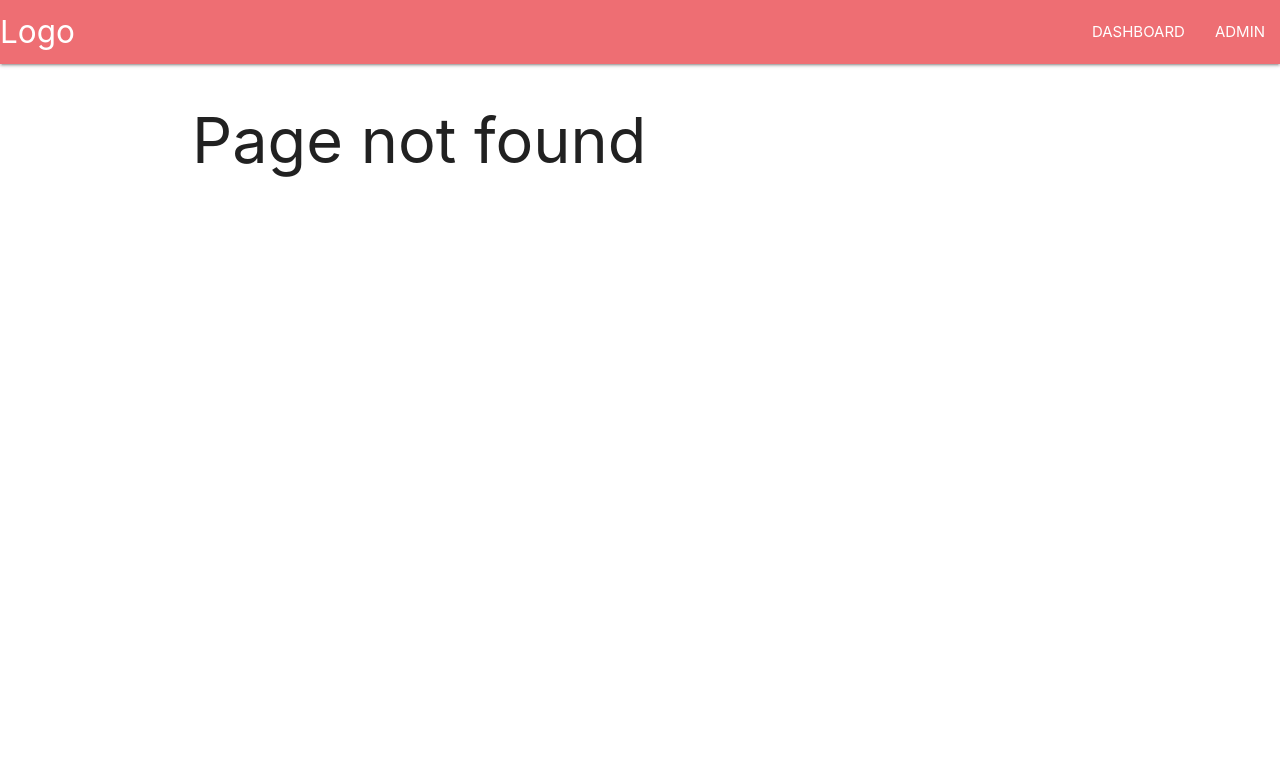
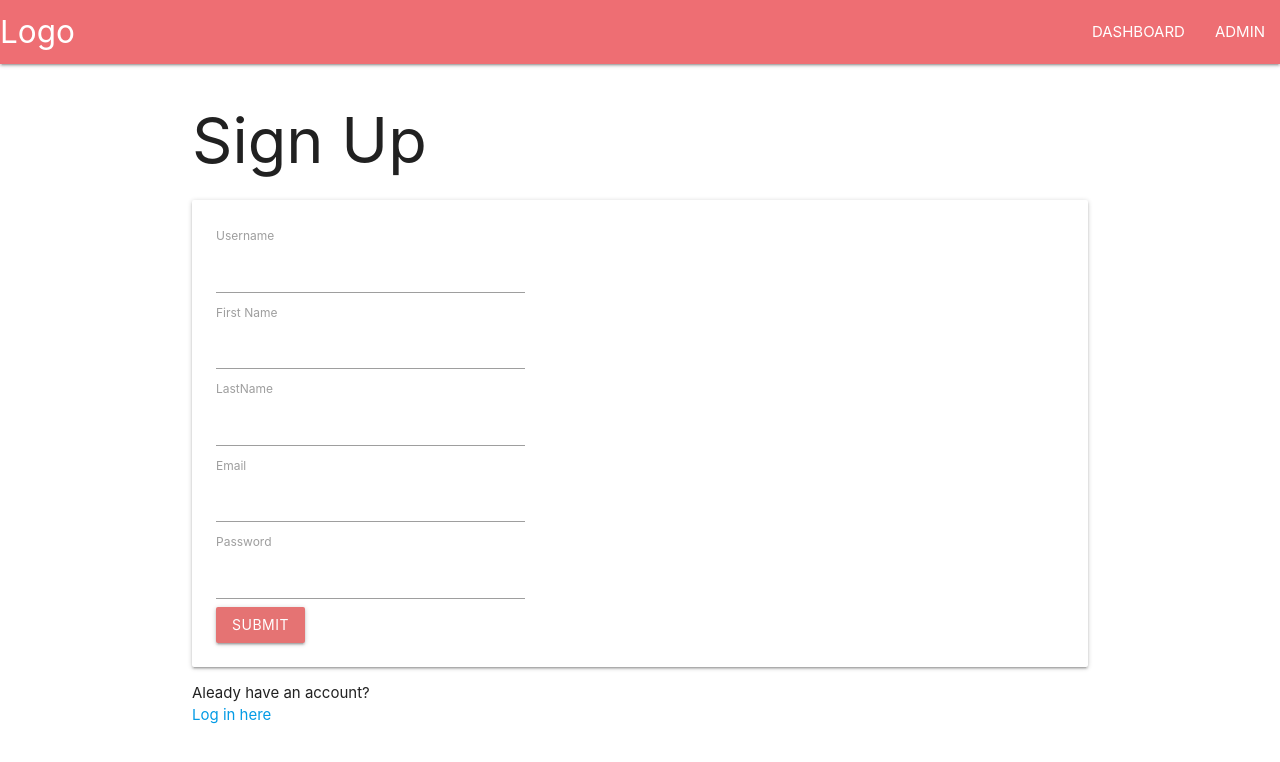
Before and after one commit to GraceFrank/security-in-reaact-apps, a React (Create React App) app: page /signup in a window 1280 px wide. Before the commit this address had no page. Shown: the top 762 px of the page. Built offline with nearby package versions, Linux system fonts and the light colour scheme.

Commit message:
added link to sing in

```diff
--- a/src/App.js
+++ b/src/App.js
@@ -1,6 +1,7 @@
 import React, { useState, lazy, Suspense } from "react";
 import { BrowserRouter as Router, Link, Route, Switch } from "react-router-dom";
 import Login from "./Login";
+import SignUp from "./Signup";
 
 import { AuthContext } from "./AuthContext";
 import ProtectedRoute from "./ProtectedRoute";
@@ -54,7 +55,9 @@ function App() {
         </nav>
         <Suspense fallback={<p>Loading...</p>}>
           <Switch>
+            <Route exact path="/signup" component={SignUp} />
             <Route exact path="/" component={Login} />
+
             <ProtectedRoute
               path="/dashboard"
               component={Dashboard}
--- a/src/Dashboard.js
+++ b/src/Dashboard.js
@@ -5,15 +5,23 @@ function Dashboard() {
   const [loading, setLoading] = useState(false);
   const [docs, setDocs] = useState([]);
 
-  useEffect(() => {
+  const fetchDocuments = () => {
     setLoading(true);
     axiosInstance
       .get("documents/?page=1&limit=10")
       .then((response) => {
         setLoading(false);
-        setDocs(response.data);
+        setDocs(response.data.payload);
       })
       .catch((err) => console.log("Error", err));
+  };
+
+  const createDoc = (document) => {
+    axiosInstance.post("documents");
+  };
+
+  useEffect(() => {
+    fetchDocuments();
   }, []);
 
   return (
--- a/src/Login.js
+++ b/src/Login.js
@@ -20,12 +20,11 @@ function Login(props) {
       .then((res) => {
         setSubmitting(false);
         if (!res.status === 200) throw new Error();
-        setAuthUser(res.data);
+        setAuthUser(res.data.payload);
         props.history.push("/dashboard");
       })
       .catch((err) => {
         setSubmitting(false);
-        console.log("Errorrrrrrrrrr", err);
         setError("Email or password is incorrect");
       });
   };
@@ -68,6 +67,10 @@ function Login(props) {
           </form>
         </div>
       </div>
+      <p>
+        Don't have an account? <br />
+        <a href="/signup">Signup here</a>
+      </p>
     </div>
   );
 }
--- a/src/ProtectedRoute.js
+++ b/src/ProtectedRoute.js
@@ -5,8 +5,8 @@ import { AuthContext } from "./AuthContext";
 function ProtectedRoute({ component: Component, requiredRoles, ...rest }) {
   const authContext = useContext(AuthContext);
   const { user } = authContext;
-  const isAuthenticated = user ? user["Authorization"] : false;
-  const isAuthorized = user ? requiredRoles.includes(user.data.role) : false;
+  const isAuthenticated = user ? user["token"] : false;
+  const isAuthorized = user ? requiredRoles.includes(user.role) : false;
 
   return (
     <Route
--- /dev/null
+++ b/src/Signup.js
@@ -0,0 +1,189 @@
+import axios from "axios";
+import React, { useState } from "react";
+import { validateSignUpForm } from "./validators";
+const url = "http://localhost:4000/api/users";
+
+const SignUp = (props) => {
+  const [user, setUser] = useState({
+    username: "",
+    email: "",
+    password: "",
+    firstName: "",
+    lastName: "",
+  });
+  const [errors, setErrors] = useState({});
+  const [submitting, setSubmitting] = useState(false);
+  const [formError, setFormError] = useState("");
+
+  const handleChange = (event) => {
+    const { id, value } = event.target;
+    const updatedUser = { ...user };
+    updatedUser[id] = value;
+    setUser(updatedUser);
+  };
+
+  const handleSubmit = (e) => {
+    e.preventDefault();
+    setSubmitting(true);
+    const { isFormValid, errors } = validateSignUpForm(user);
+    if (!isFormValid) {
+      setSubmitting(false);
+      setErrors(errors);
+    } else {
+      const data = {
+        name: {
+          first: user.firstName,
+          last: user.lastName,
+        },
+        userName: user.username,
+        email: user.email,
+        password: user.password,
+      };
+      axios({
+        method: "post",
+        headers: {
+          "Content-Type": "application/json",
+        },
+        url,
+        data,
+      })
+        .then((res) => {
+          setSubmitting(false);
+          if (!res.status === 201) throw new Error();
+          props.history.push("/");
+        })
+        .catch((err) => {
+          setSubmitting(false);
+          setFormError("Username or Email already in use");
+        });
+    }
+  };
+
+  return (
+    <div className="container">
+      <h1>Sign Up</h1>
+      <div className="card horizontal">
+        <div className="card-content">
+          <form onSubmit={handleSubmit}>
+            <div>
+              <label htmlFor="username">
+                Username
+                <input
+                  name="username"
+                  id="username"
+                  type="text"
+                  value={user.username}
+                  onChange={handleChange}
+                />
+              </label>
+              {errors.username && (
+                <span className="helper-text red-text">{errors.username}</span>
+              )}
+            </div>
+
+            <div>
+              <label htmlFor="firstName">
+                First Name
+                <input
+                  name="firstName"
+                  id="firstName"
+                  value={user.firstName}
+                  onChange={handleChange}
+                />
+                {errors.firstName && (
+                  <span
+                    className="helper-text red-text"
+                    data-error="wrong"
+                    data-success="right"
+                  >
+                    {errors.firstName}
+                  </span>
+                )}
+              </label>
+            </div>
+
+            <div>
+              <label htmlFor="lastName">
+                LastName
+                <input
+                  name="lastName"
+                  id="lastName"
+                  value={user.lastName}
+                  onChange={handleChange}
+                />
+                {errors.lastName && (
+                  <span
+                    className="helper-text red-text"
+                    data-error="wrong"
+                    data-success="right"
+                  >
+                    {errors.lastName}
+                  </span>
+                )}
+              </label>
+            </div>
+
+            <div>
+              <label htmlFor="email">
+                Email
+                <input
+                  id="email"
+                  name="email"
+                  value={user.email}
+                  onChange={handleChange}
+                />
+                {errors.email && (
+                  <span
+                    className="helper-text red-text"
+                    data-error="wrong"
+                    data-success="right"
+                  >
+                    {errors.email}
+                  </span>
+                )}
+              </label>
+            </div>
+
+            <div>
+              <label htmlFor="password">
+                Password
+                <input
+                  type="password"
+                  id="password"
+                  name="password"
+                  value={user.password}
+                  onChange={handleChange}
+                />
+                {errors.password && (
+                  <span
+                    className="helper-text red-text red"
+                    data-error="wrong"
+                    data-success="right"
+                  >
+                    {errors.password}
+                  </span>
+                )}
+              </label>
+            </div>
+
+            <button
+              className="btn red waves-light lighten-2"
+              disabled={submitting}
+              type="submit"
+            >
+              {submitting ? "Loading..." : "Submit"}
+            </button>
+            {formError && <p>{formError} </p>}
+          </form>
+        </div>
+      </div>
+
+      <p>
+        Aleady have an account? <br />
+        <a href="/">Log in here</a>
+      </p>
+    </div>
+  );
+};
+
+export default SignUp;
--- a/src/authAxios.js
+++ b/src/authAxios.js
@@ -9,7 +9,7 @@ const axiosInstance = axios.create({
 axiosInstance.interceptors.request.use(
   (config) => {
     const user = JSON.parse(localStorage.getItem("user"));
-    const token = user["Authorization"];
+    const token = `Bearer ${user["token"]}`;
     if (token) {
       config.headers["Authorization"] = token;
     }
--- /dev/null
+++ b/src/validators.js
@@ -0,0 +1,70 @@
+export function validateEmail(email) {
+  const re = /^(([^<>()[\]\\.,;:\s@"]+(\.[^<>()[\]\\.,;:\s@"]+)*)|(".+"))@((\[[0-9]{1,3}\.[0-9]{1,3}\.[0-9]{1,3}\.[0-9]{1,3}\])|(([a-zA-Z\-0-9]+\.)+[a-zA-Z]{2,}))$/;
+  return re.test(String(email).toLowerCase());
+}
+
+export function validatePassword(email) {
+  //Minimum eight characters, at least one letter and one number
+  const re = /^(?=.*[A-Za-z])(?=.*d)[A-Za-zd]{8,}$/;
+  return re.test(String(email).toLowerCase());
+}
+
+export function validateSignUpForm(payload) {
+  const errors = {};
+  let message = "";
+  let isFormValid = true;
+
+  if (
+    !payload ||
+    typeof payload.username !== "string" ||
+    payload.username.trim().length === 0
+  ) {
+    isFormValid = false;
+    errors.username = "Please provide a user name.";
+  }
+  if (
+    !payload ||
+    typeof payload.firstName !== "string" ||
+    payload.firstName.trim().length === 0
+  ) {
+    isFormValid = false;
+    errors.firstName = "Please provide a First name.";
+  }
+
+  if (
+    !payload ||
+    typeof payload.lastName !== "string" ||
+    payload.lastName.trim().length === 0
+  ) {
+    isFormValid = false;
+    errors.lastName = "Please provide a last name.";
+  }
+
+  if (
+    !payload ||
+    typeof payload.email !== "string" ||
+    !validateEmail(payload.email.trim())
+  ) {
+    isFormValid = false;
+    errors.email = "Please provide a correct email address.";
+  }
+
+  if (
+    !payload ||
+    typeof payload.password !== "string" ||
+    validatePassword(payload.password.trim())
+  ) {
+    isFormValid = false;
+    errors.password = "Password must have at least 8 characters.";
+  }
+
+  if (!isFormValid) {
+    message = "Check the form for errors.";
+  }
+
+  return {
+    isFormValid,
+    message,
+    errors,
+  };
+}
```
